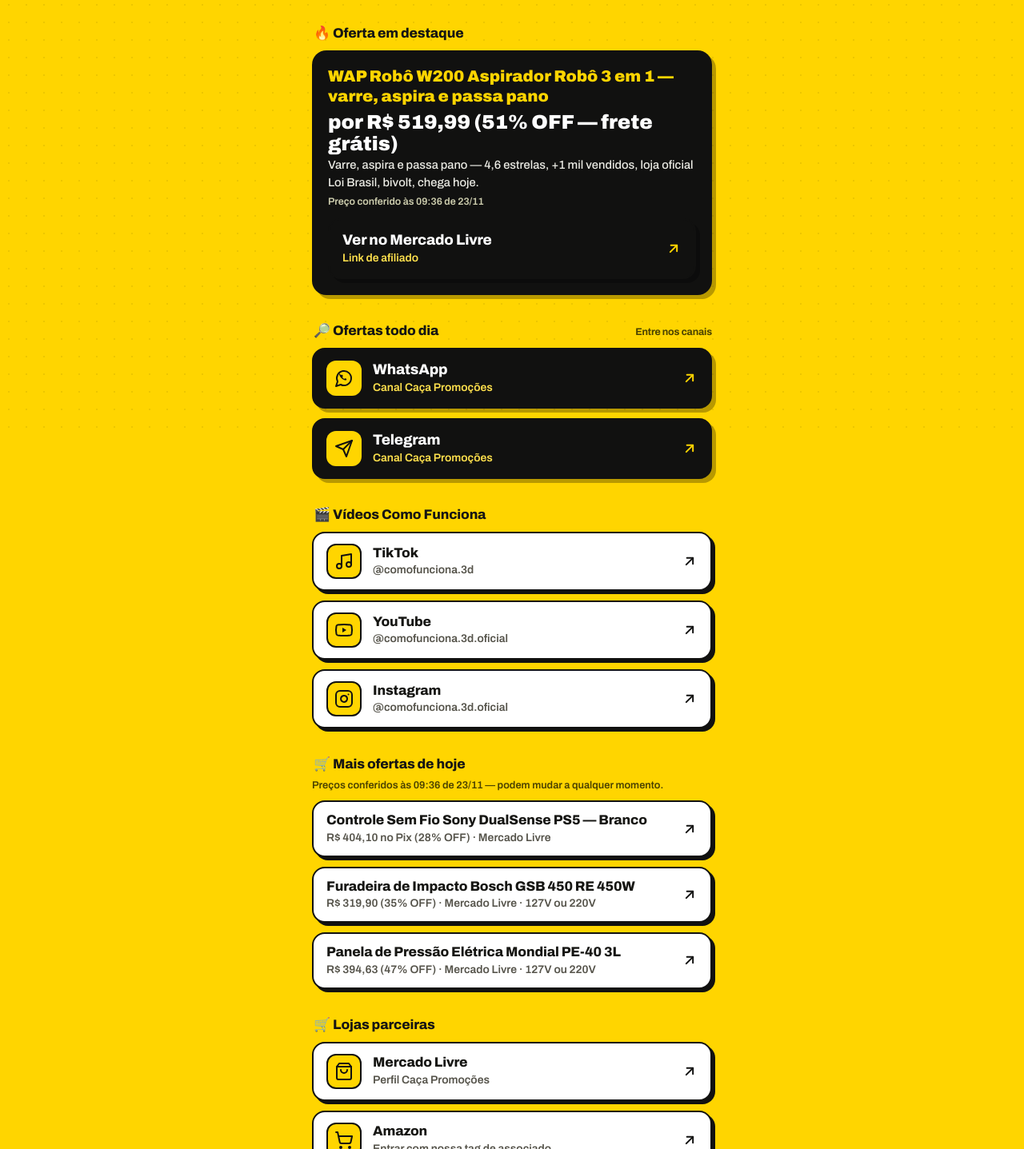
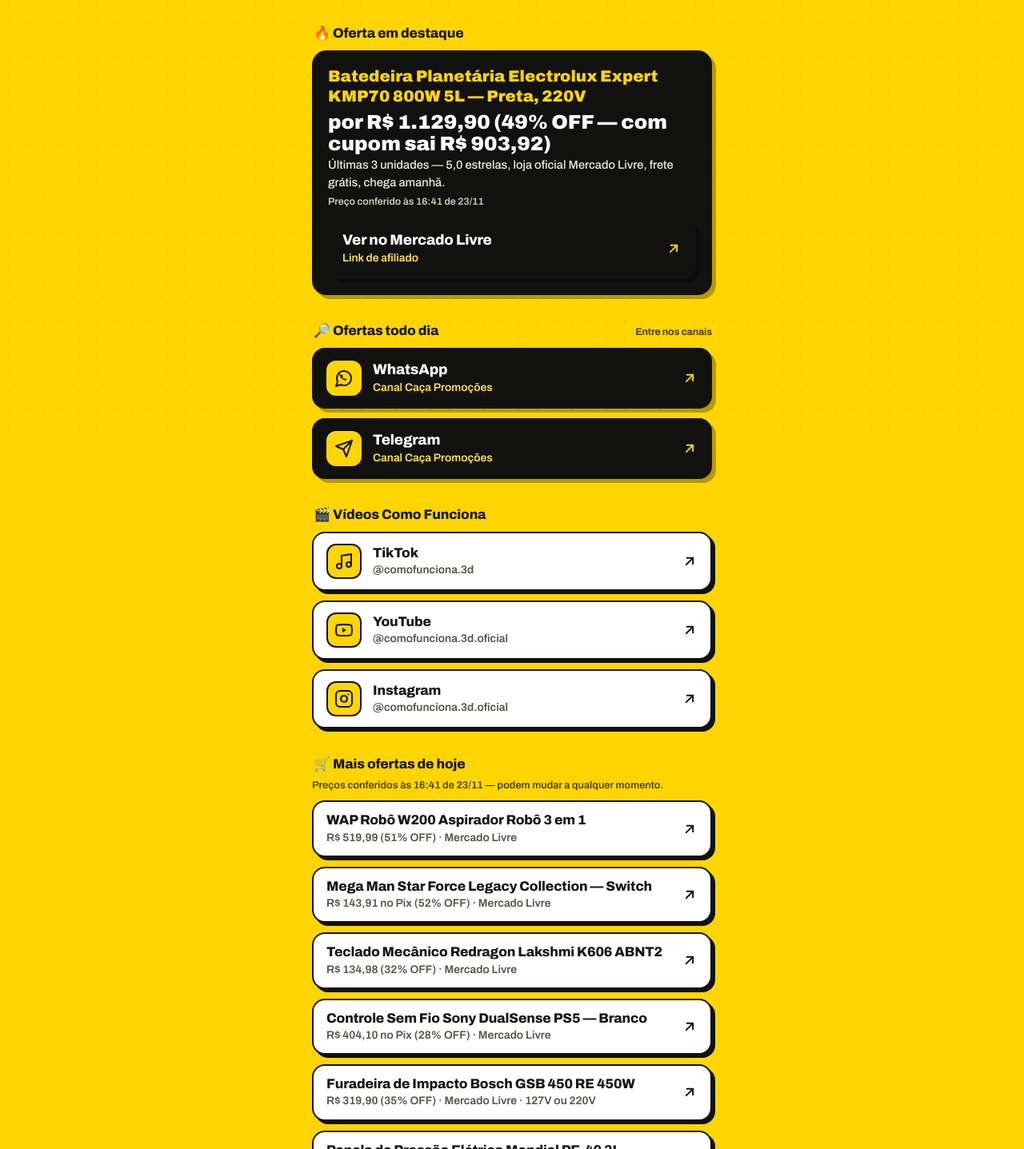
Before and after one commit to achadododia59/achadododia59.github.io, a plain HTML site: page index.html in a window 1280 px wide. Shown: the part 247-1684 px from the top of the page at 80% size. Drawn offline with Linux system fonts and the light colour scheme.

Commit message:
Add files via upload

```diff
--- a/index.html
+++ b/index.html
@@ -247,11 +247,11 @@
       <section aria-labelledby="sec-destaque">
         <h2 id="sec-destaque">🔥 Oferta em destaque</h2>
         <div class="destaque-card">
-          <p class="destaque-prod">WAP Robô W200 Aspirador Robô 3 em 1 — varre, aspira e passa pano</p>
-          <p class="destaque-preco">por R$ 519,99 (51% OFF — frete grátis)</p>
-          <p class="destaque-info">Varre, aspira e passa pano — 4,6 estrelas, +1 mil vendidos, loja oficial Loi Brasil, bivolt, chega hoje.</p>
-          <p class="destaque-carimbo">Preço conferido às 09:36 de 23/11</p>
-          <a data-goatcounter-click="destaque-oferta" class="btn btn-primary" href="https://meli.la/29mViEx" target="_blank" rel="noopener noreferrer" aria-label="Ver o WAP Robô W200 no Mercado Livre (abre em nova aba)">
+          <p class="destaque-prod">Batedeira Planetária Electrolux Expert KMP70 800W 5L — Preta, 220V</p>
+          <p class="destaque-preco">por R$ 1.129,90 (49% OFF — com cupom sai R$ 903,92)</p>
+          <p class="destaque-info">Últimas 3 unidades — 5,0 estrelas, loja oficial Mercado Livre, frete grátis, chega amanhã.</p>
+          <p class="destaque-carimbo">Preço conferido às 16:41 de 23/11</p>
+          <a data-goatcounter-click="destaque-oferta" class="btn btn-primary" href="https://meli.la/1Sqr5h2" target="_blank" rel="noopener noreferrer" aria-label="Ver a Batedeira Planetária Electrolux KMP70 no Mercado Livre (abre em nova aba)">
             <span class="txt">
               <span class="t">Ver no Mercado Livre</span>
               <span class="s">Link de afiliado</span>
@@ -341,8 +341,29 @@
       <!-- OFERTAS-INICIO: as rodadas substituem TODO o miolo entre OFERTAS-INICIO e OFERTAS-FIM pelas DEMAIS ofertas postadas no dia (fora a do destaque), no mesmo formato de linhas compactas, com a nota de conferência da rodada. -->
       <section aria-labelledby="sec-ofertas-dia">
         <h2 id="sec-ofertas-dia">🛒 Mais ofertas de hoje</h2>
-        <p class="ofertas-nota">Preços conferidos às 09:36 de 23/11 — podem mudar a qualquer momento.</p>
+        <p class="ofertas-nota">Preços conferidos às 16:41 de 23/11 — podem mudar a qualquer momento.</p>
         <div class="links">
+          <a data-goatcounter-click="oferta-mercadolivre" class="btn btn-light" href="https://meli.la/29mViEx" target="_blank" rel="noopener noreferrer" aria-label="WAP Robô W200 Aspirador Robô 3 em 1 — ver no Mercado Livre (abre em nova aba)">
+            <span class="txt">
+              <span class="t">WAP Robô W200 Aspirador Robô 3 em 1</span>
+              <span class="s">R$ 519,99 (51% OFF) · Mercado Livre</span>
+            </span>
+            <span class="arrow" aria-hidden="true"><svg viewBox="0 0 24 24" fill="none" stroke="currentColor" stroke-width="2.4" stroke-linecap="round" stroke-linejoin="round"><path d="M7 17 17 7"></path><path d="M8 7h9v9"></path></svg></span>
+          </a>
+          <a data-goatcounter-click="oferta-mercadolivre" class="btn btn-light" href="https://meli.la/2uf3vWd" target="_blank" rel="noopener noreferrer" aria-label="Mega Man Star Force Legacy Collection — Switch — ver no Mercado Livre (abre em nova aba)">
+            <span class="txt">
+              <span class="t">Mega Man Star Force Legacy Collection — Switch</span>
+              <span class="s">R$ 143,91 no Pix (52% OFF) · Mercado Livre</span>
+            </span>
+            <span class="arrow" aria-hidden="true"><svg viewBox="0 0 24 24" fill="none" stroke="currentColor" stroke-width="2.4" stroke-linecap="round" stroke-linejoin="round"><path d="M7 17 17 7"></path><path d="M8 7h9v9"></path></svg></span>
+          </a>
+          <a data-goatcounter-click="oferta-mercadolivre" class="btn btn-light" href="https://meli.la/2dQHreU" target="_blank" rel="noopener noreferrer" aria-label="Teclado Mecânico Redragon Lakshmi K606 ABNT2 — ver no Mercado Livre (abre em nova aba)">
+            <span class="txt">
+              <span class="t">Teclado Mecânico Redragon Lakshmi K606 ABNT2</span>
+              <span class="s">R$ 134,98 (32% OFF) · Mercado Livre</span>
+            </span>
+            <span class="arrow" aria-hidden="true"><svg viewBox="0 0 24 24" fill="none" stroke="currentColor" stroke-width="2.4" stroke-linecap="round" stroke-linejoin="round"><path d="M7 17 17 7"></path><path d="M8 7h9v9"></path></svg></span>
+          </a>
           <a data-goatcounter-click="oferta-mercadolivre" class="btn btn-light" href="https://meli.la/2BrUAfF" target="_blank" rel="noopener noreferrer" aria-label="Controle Sem Fio Sony DualSense PS5 — Branco — ver no Mercado Livre (abre em nova aba)">
             <span class="txt">
               <span class="t">Controle Sem Fio Sony DualSense PS5 — Branco</span>
```
